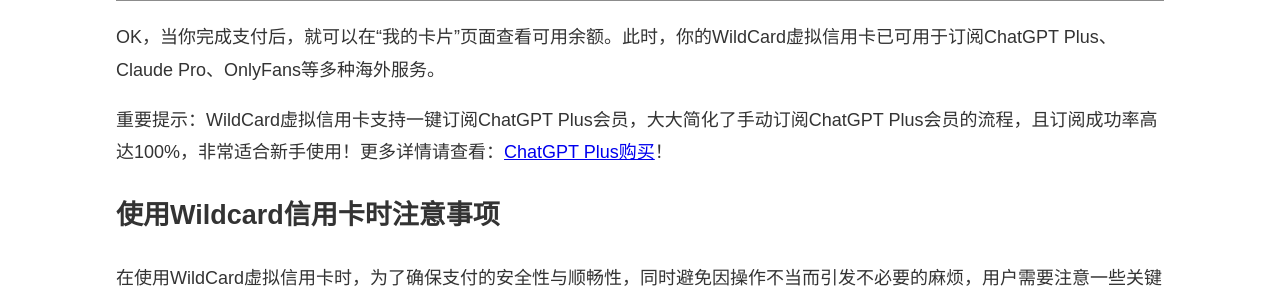
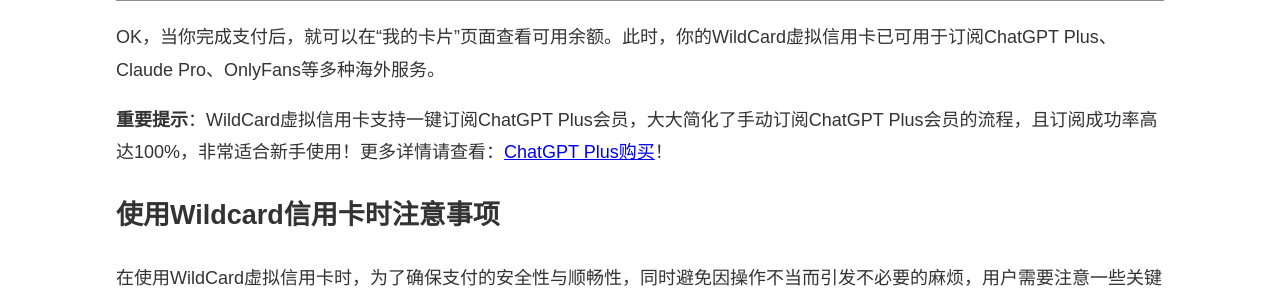
Before and after one commit to anyofai/anyofai.github.io, a Jekyll site: the page built from index.md, in a window 1280 px wide and 900 px high, scrolled down 9888 px. Shown: the part 150-449 px from the top of the window. Built offline with Jekyll 4.4.1, drawn with Linux system fonts in a browser that asks for light colours.

```diff
--- a/index.md
+++ b/index.md
@@ -129,7 +129,7 @@ OK，截止到目前为止，你已经成功地获取到了一张美国虚拟信
 
 OK，当你完成支付后，就可以在“我的卡片”页面查看可用余额。此时，你的WildCard虚拟信用卡已可用于订阅ChatGPT Plus、Claude Pro、OnlyFans等多种海外服务。
 
-重要提示：WildCard虚拟信用卡支持一键订阅ChatGPT Plus会员，大大简化了手动订阅ChatGPT Plus会员的流程，且订阅成功率高达100%，非常适合新手使用！更多详情请查看：<a href="https://github.com/anyofai/anyofai.github.io">ChatGPT Plus购买</a>！
+**重要提示**：WildCard虚拟信用卡支持一键订阅ChatGPT Plus会员，大大简化了手动订阅ChatGPT Plus会员的流程，且订阅成功率高达100%，非常适合新手使用！更多详情请查看：<a href="https://github.com/anyofai/anyofai.github.io">ChatGPT Plus购买</a>！
 
 ## 使用Wildcard信用卡时注意事项
 
```
